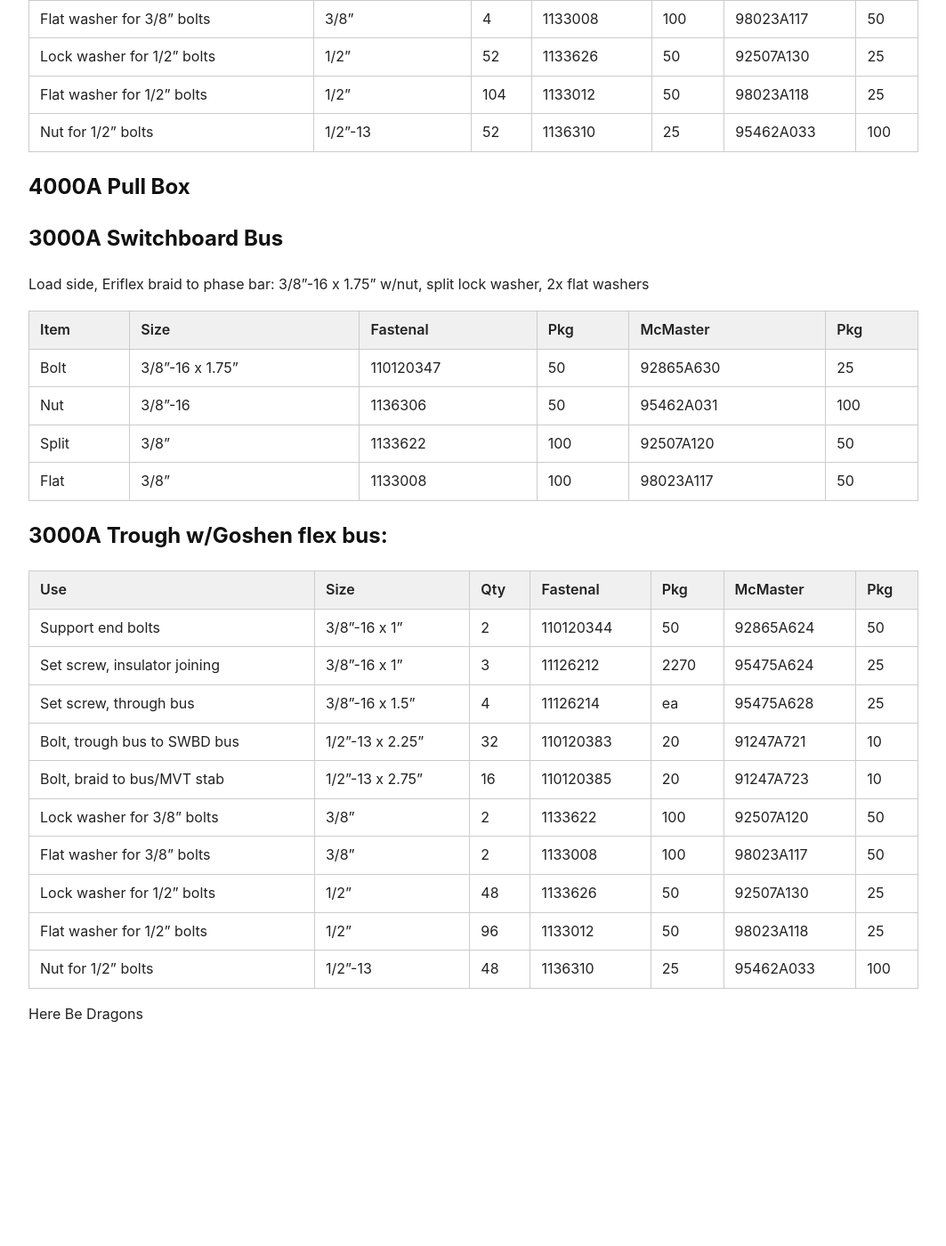
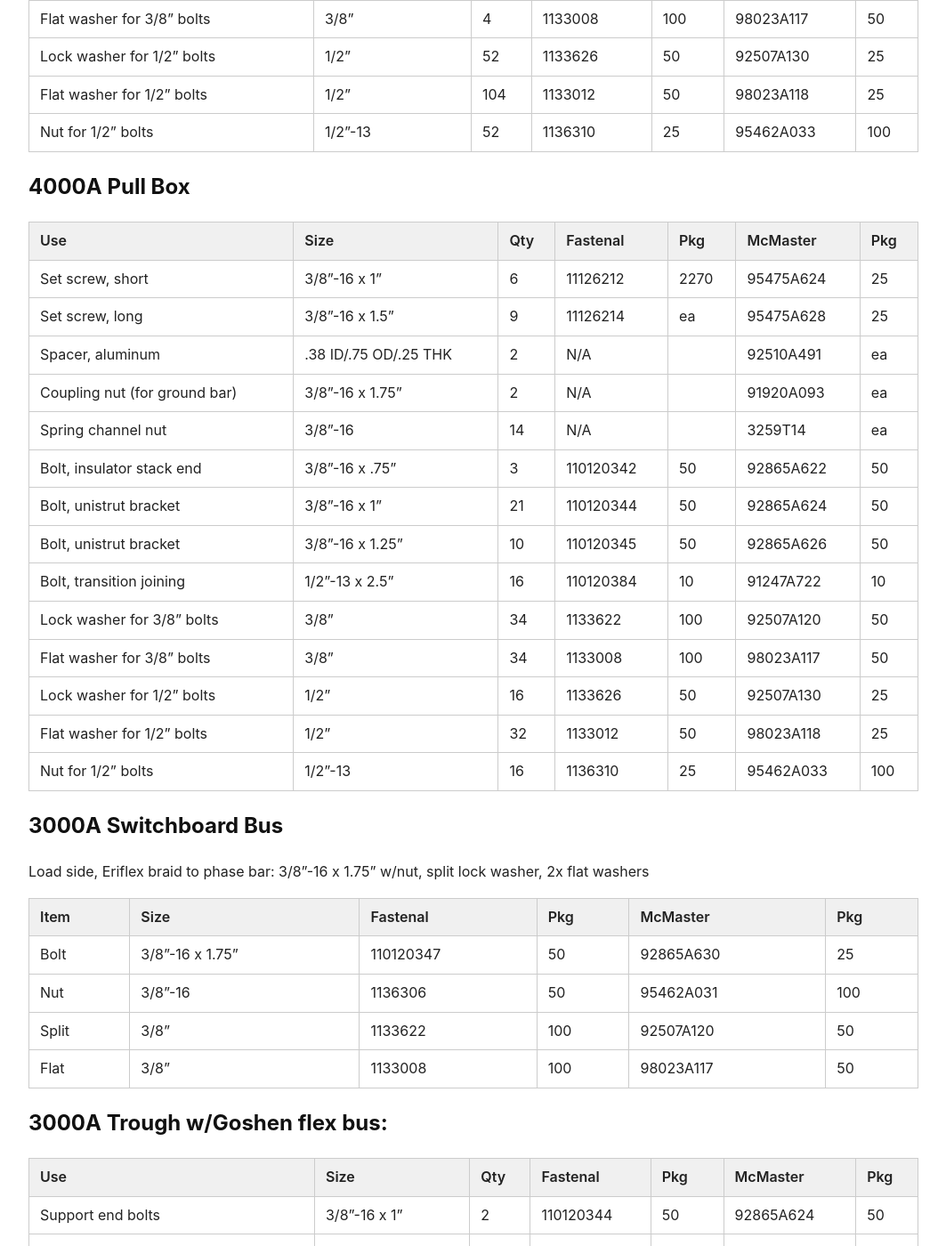
Before and after one commit to epecsupport/Service, a Jekyll site: the page built from hardware.md, in a window 1280 px wide and 1400 px high, scrolled down 1175 px. Shown: the whole window at 89% size, without its empty margins (108-1171 px from the left). Built offline with Jekyll 4.4.1, drawn with Linux system fonts in a browser that asks for light colours; before the commit the page ends 2353 px from its top, so only the background shows below that.

Commit message:
Add 4000A pull box hardware

```diff
--- a/hardware.md
+++ b/hardware.md
@@ -42,6 +42,23 @@ Line side, cable landing points:
 | Nut for 1/2" bolts            | 1/2"-13         | 52  | 1136310   | 25   | 95462A033 | 100 |
 
 ## 4000A Pull Box
+
+| Use                           | Size                  | Qty | Fastenal  | Pkg  | McMaster  | Pkg |
+|-------------------------------|-----------------------|-----|-----------|------|-----------|-----|
+| Set screw, short              | 3/8"-16 x 1"          | 6   | 11126212  | 2270 | 95475A624 | 25  |
+| Set screw, long               | 3/8"-16 x 1.5"        | 9   | 11126214  | ea   | 95475A628 | 25  |
+| Spacer, aluminum              | .38 ID/.75 OD/.25 THK | 2   | N/A       |      | 92510A491 | ea  |
+| Coupling nut (for ground bar) | 3/8"-16 x 1.75"       | 2   | N/A       |      | 91920A093 | ea  |
+| Spring channel nut            | 3/8"-16               | 14  | N/A       |      | 3259T14   | ea  |
+| Bolt, insulator stack end     | 3/8"-16 x .75"        | 3   | 110120342 | 50   | 92865A622 | 50  |
+| Bolt, unistrut bracket        | 3/8"-16 x 1"          | 21  | 110120344 | 50   | 92865A624 | 50  |
+| Bolt, unistrut bracket        | 3/8"-16 x 1.25"       | 10  | 110120345 | 50   | 92865A626 | 50  |
+| Bolt, transition joining      | 1/2"-13 x 2.5"        | 16  | 110120384 | 10   | 91247A722 | 10  |
+| Lock washer for 3/8" bolts    | 3/8"                  | 34  | 1133622   | 100  | 92507A120 | 50  |
+| Flat washer for 3/8" bolts    | 3/8"                  | 34  | 1133008   | 100  | 98023A117 | 50  |
+| Lock washer for 1/2" bolts    | 1/2"                  | 16  | 1133626   | 50   | 92507A130 | 25  |
+| Flat washer for 1/2" bolts    | 1/2"                  | 32  | 1133012   | 50   | 98023A118 | 25  |
+| Nut for 1/2" bolts            | 1/2"-13               | 16  | 1136310   | 25   | 95462A033 | 100 |
 
 ## 3000A Switchboard Bus
 Load side, Eriflex braid to phase bar:
```
Also changed, not shown: other parts of hardware.md (+1 -1 lines).
